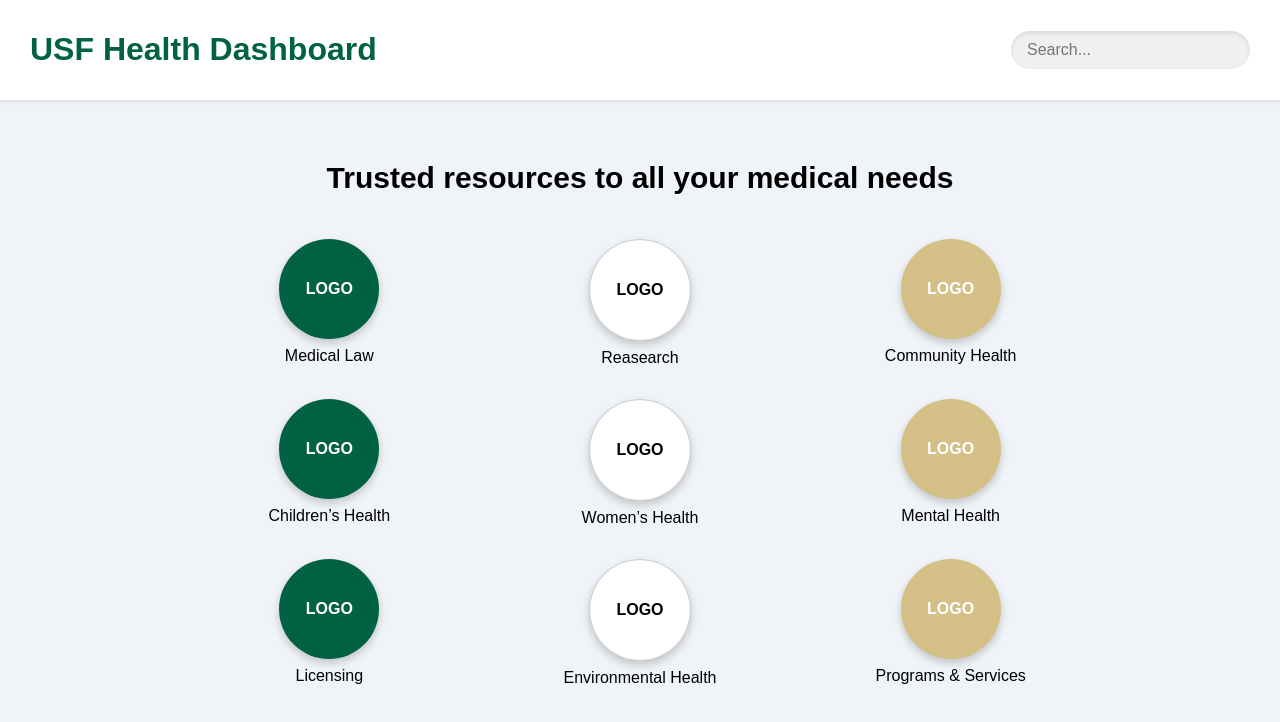
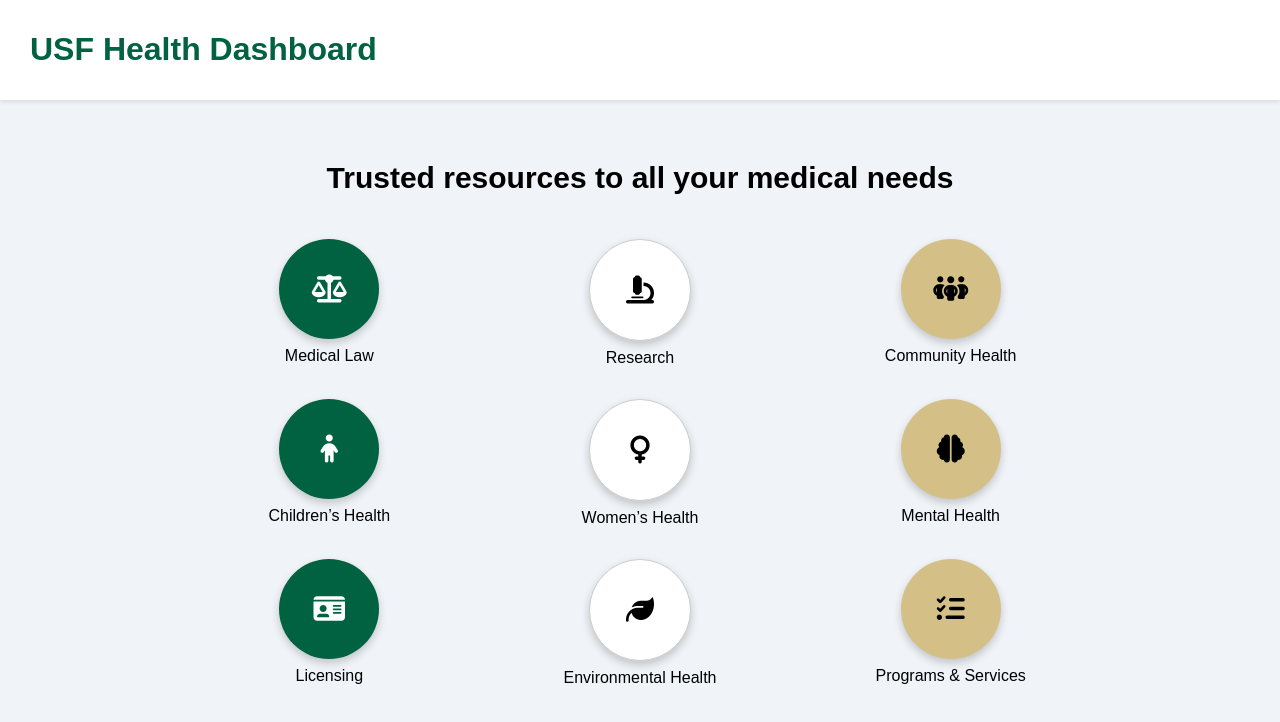
Before and after one commit to minzznguyen/cis-ai-health-literacy, a plain HTML site: page dashboard-homepage.html in a window 1280 px wide. Drawn offline with Linux system fonts and the light colour scheme.

Commit message:
added logos, removed search bar

```diff
--- a/dashboard-homepage.html
+++ b/dashboard-homepage.html
@@ -1,9 +1,14 @@
 <!DOCTYPE html>
 <html lang="en">
+
 <head>
   <meta charset="UTF-8" />
   <meta name="viewport" content="width=device-width, initial-scale=1.0" />
   <title>USF Health Dashboard</title>
+
+  <!-- Font Awesome CDN -->
+  <link rel="stylesheet" href="https://cdnjs.cloudflare.com/ajax/libs/font-awesome/6.5.0/css/all.min.css" integrity="sha512-..." crossorigin="anonymous" referrerpolicy="no-referrer" />
+
   <style>
     body {
       font-family: Arial, sans-serif;
@@ -11,6 +16,7 @@
       padding: 0;
       background-color: #f0f4f8;
     }
+
     header {
       display: flex;
       justify-content: space-between;
@@ -19,27 +25,16 @@
       background-color: #ffffff;
       box-shadow: 0 2px 4px rgba(0, 0, 0, 0.1);
     }
+
     header h1 {
       color: #006241;
     }
-    header input[type="text"] {
-      padding: 0.6rem 1rem;
-      border: none;
-      border-radius: 20px;
-      background-color: #f0f0f0;
-      box-shadow: inset 0 2px 4px rgba(0, 0, 0, 0.1);
-      font-size: 1rem;
-      transition: all 0.3s ease;
-    }
-    header input[type="text"]:focus {
-      outline: none;
-      background-color: #ffffff;
-      box-shadow: 0 0 5px rgba(0, 98, 65, 0.5);
-    }
+
     main {
       padding: 2rem;
       text-align: center;
     }
+
     h2 {
       font-size: 30px;
       margin-bottom: 40px;
@@ -47,6 +42,7 @@
       line-height: 1.4;
       text-align: center;
     }
+
     .grid {
       display: grid;
       grid-template-columns: repeat(3, 1fr);
@@ -54,6 +50,7 @@
       max-width: 900px;
       margin: 0 auto;
     }
+
     .circle {
       background-color: #006241;
       color: white;
@@ -66,80 +63,93 @@
       margin: 0 auto 0.5rem;
       font-weight: bold;
       transition: all 0.3s ease;
+      font-size: 28px;
       box-shadow: 0 4px 8px rgba(0, 0, 0, 0.2);
     }
+
     .circle:hover {
       transform: translateY(-5px);
       background-color: #004d33;
       box-shadow: 0 6px 12px rgba(0, 0, 0, 0.3);
     }
+
     .circle.gold {
       background-color: #d4c087;
+      color: #000;
     }
+
     .circle.gold:hover {
       background-color: #b89f66;
     }
+
     .circle.white {
       background-color: #ffffff;
       color: #000;
       border: 1px solid #ccc;
     }
+
     .circle.white:hover {
       background-color: #e6e6e6;
     }
+
     a {
       text-decoration: none;
       color: inherit;
     }
   </style>
 </head>
+
 <body>
   <header>
     <h1>USF Health Dashboard</h1>
-    <input type="text" placeholder="Search..." />
   </header>
   <main>
     <h2>Trusted resources to all your medical needs</h2>
     <div class="grid">
       <div>
         <a href="medical-law.html">
-          <div class="circle">LOGO</div>
+          <div class="circle"><i class="fas fa-balance-scale" aria-hidden="true"></i></div>
           <div>Medical Law</div>
         </a>
       </div>
       <div>
-        <div class="circle white">LOGO</div>
-        <div>Reasearch</div>
+        <div class="circle white"><i class="fas fa-microscope" aria-hidden="true"></i></div>
+        <div>Research</div>
       </div>
       <div>
-        <div class="circle gold">LOGO</div>
+        <div class="circle gold"><i class="fas fa-people-group" aria-hidden="true"></i></div>
         <div>Community Health</div>
       </div>
       <div>
-        <div class="circle">LOGO</div>
+        <a href="childrens-health.html">
+          <div class="circle"><i class="fas fa-child" aria-hidden="true"></i></div>
           <div>Children’s Health</div>
+        </a>
       </div>
       <div>
-        <div class="circle white">LOGO</div>
+        <a href="womens-health.html">
+          <div class="circle white"><i class="fas fa-venus" aria-hidden="true"></i></div>
           <div>Women’s Health</div>
+        </a>
       </div>
       <div>
-        <div class="circle gold">LOGO</div>
+        <div class="circle gold"><i class="fas fa-brain" aria-hidden="true"></i></div>
         <div>Mental Health</div>
       </div>
       <div>
-        <div class="circle">LOGO</div>
+        <div class="circle"><i class="fas fa-id-card" aria-hidden="true"></i></div>
         <div>Licensing</div>
       </div>
       <div>
-        <div class="circle white">LOGO</div>
+        <div class="circle white"><i class="fas fa-leaf" aria-hidden="true"></i></div>
         <div>Environmental Health</div>
       </div>
       <div>
-        <div class="circle gold">LOGO</div>
+        <div class="circle gold"><i class="fas fa-list-check" aria-hidden="true"></i></div>
         <div>Programs & Services</div>
       </div>
     </div>
   </main>
 </body>
+
 </html>
```
Lines whose indentation alone changed are shown as unchanged.
